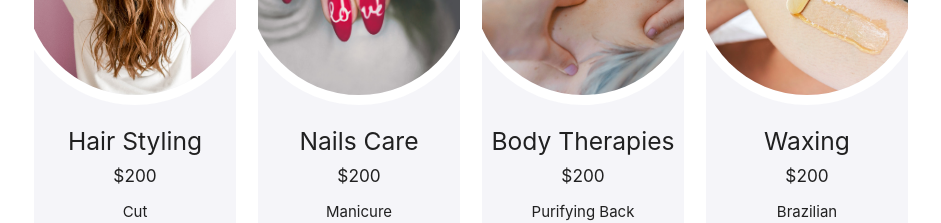
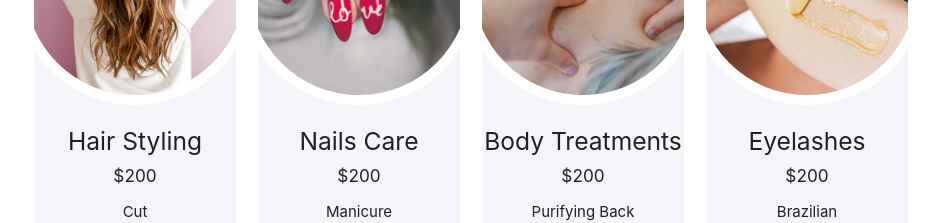
Before and after one commit to Jayleh/nystyles, a React (Create React App) app in the folder client/: page / in a window 1280 px wide. Shown: the part 1060-1283 px from the top of the page, without its empty margins (169-1110 px from the left). Built offline with nearby package versions, Linux system fonts and the light colour scheme.

Commit message:
adding instagram link, updating service card content

```diff
--- a/client/src/components/links/socialLinks.js
+++ b/client/src/components/links/socialLinks.js
@@ -1,6 +1,6 @@
 export default [
   {
-    link: '',
+    link: 'https://www.instagram.com/_newyorkstylessalon/',
     icon: 'fa-instagram'
   },
   {
--- a/client/src/components/serviceCard/services.js
+++ b/client/src/components/serviceCard/services.js
@@ -21,7 +21,7 @@ export default [
   {
     imgSrc: massage,
     imgAlt: 'massage',
-    title: 'Body Therapies',
+    title: 'Body Treatments',
     price: '$200',
     subservices: [
       'Purifying Back',
@@ -32,7 +32,7 @@ export default [
   {
     imgSrc: wax,
     imgAlt: 'wax',
-    title: 'Waxing',
+    title: 'Eyelashes',
     price: '$200',
     subservices: ['Brazilian', 'Bikini', 'Full Legs']
   }
```
